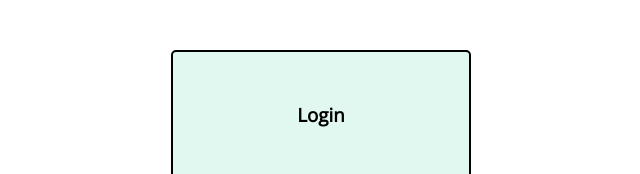
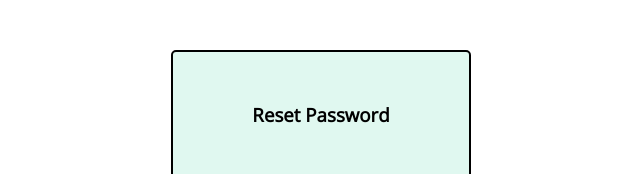
Before and after one commit to g-weller/WellersElectronics, a plain HTML site: page Codes/resetpassword.html in a window 1280 px wide. Shown: the top 174 px of the page, without its empty margins (319-959 px from the left). Drawn offline with nearby package versions, Linux system fonts and the light colour scheme.

Commit message:
Updated Text on Reset Password

```diff
--- a/Codes/resetpassword.html
+++ b/Codes/resetpassword.html
@@ -9,7 +9,7 @@
     <body>
         <main class="container">
             <section class="card">
-                <h3>Login</h3>
+                <h3>Reset Password</h3>
                 <form id="reset">
                     <div class="form-column">
                         <div class="form-line">
```
